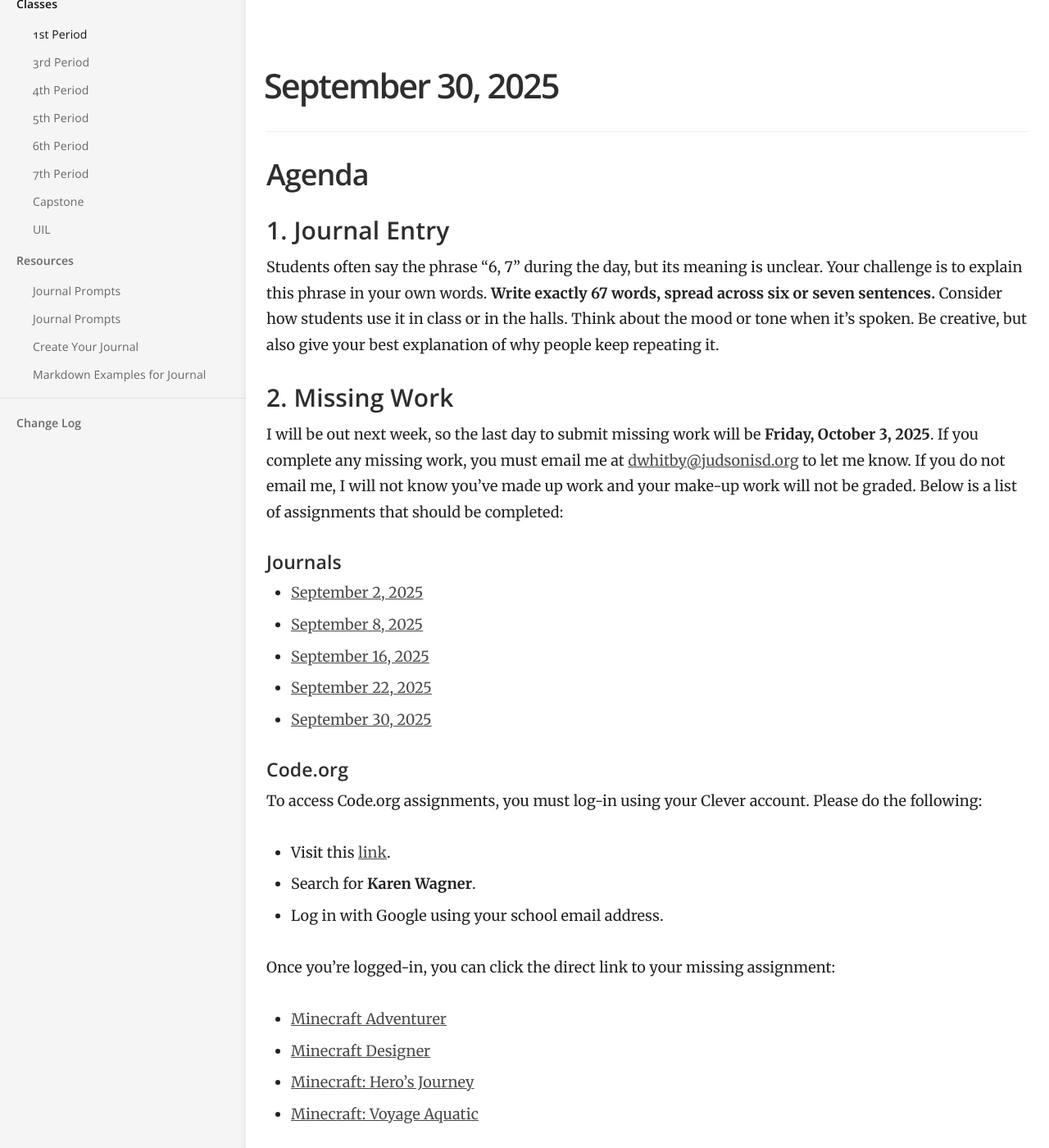
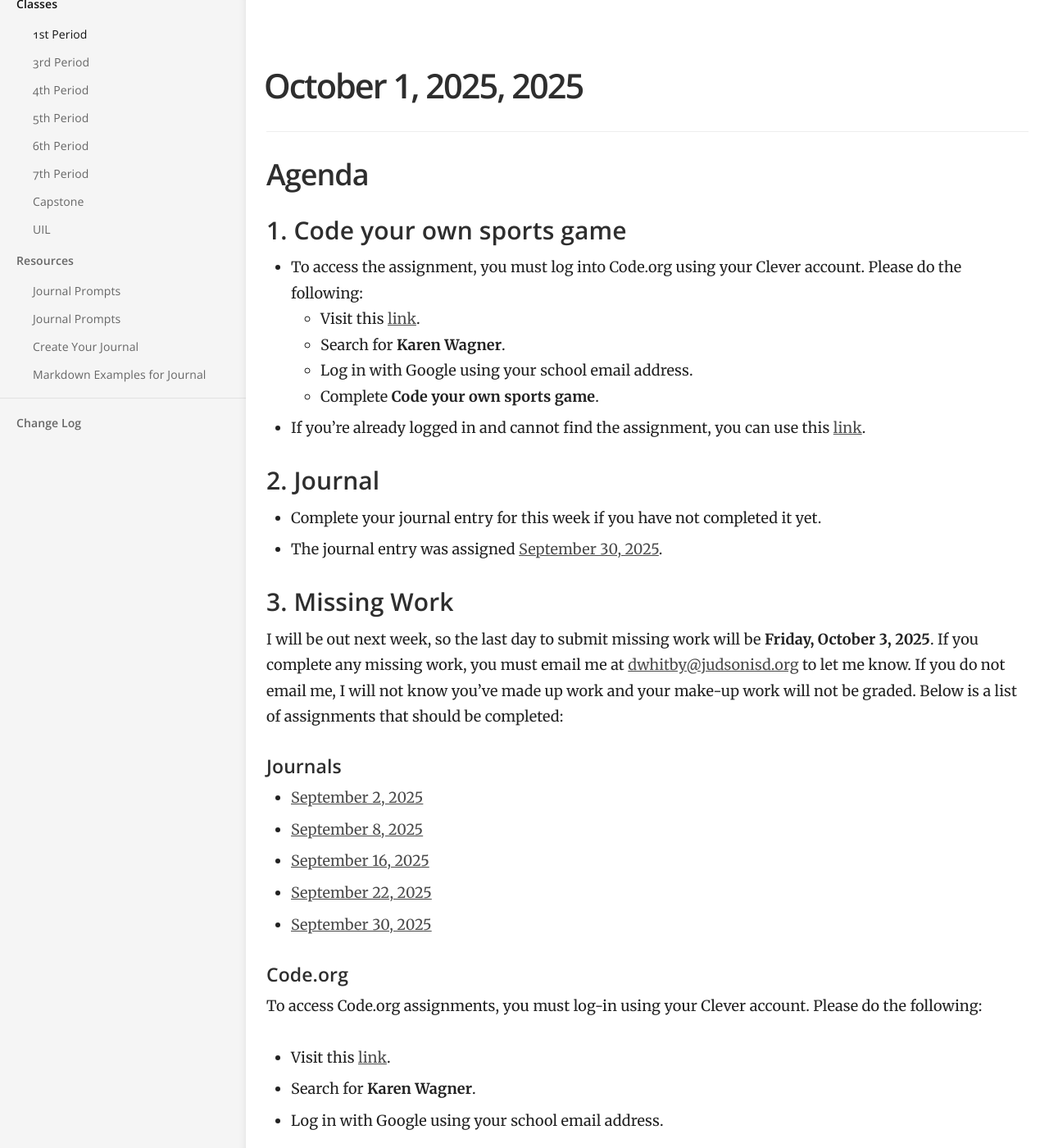
Before and after one commit to mswhitby/classroom, a Jekyll site: the page built from _docs/classes/1st.md, in a window 1280 px wide and 1400 px high, scrolled down 195 px. Shown: the whole window at 82% size. Built offline with Jekyll 4.4.1, drawn with Linux system fonts in a browser that asks for light colours; some of the changed text lies outside the part shown.

Commit message:
Updated lesson

```diff
--- a/_docs/classes/1st.md
+++ b/_docs/classes/1st.md
@@ -4,6 +4,54 @@ subtitle: Fundamentals of Computer Science
 category: Classes
 order: 1
 ---
+
+# October 1, 2025, 2025
+
+## Agenda
+
+### 1. Code your own sports game
+
+- To access the assignment, you must log into Code.org using your Clever account. Please do the following:
+    - Visit this [link](https://clever.com/oauth/district-picker?client_id=2f27405716644a951b23&redirect_uri=https%3A%2F%2Fstudio.code.org%2Fusers%2Fauth%2Fclever%2Fcallback&response_type=code&state=ede33ff61289cf32708a0f54079cdd23e31d0b0a02b0e0e8).
+    - Search for **Karen Wagner**.
+    - Log in with Google using your school email address.
+    - Complete **Code your own sports game**.
+
+- If you're already logged in and cannot find the assignment, you can use this [link](https://studio.code.org/courses/sports/units/1).
+
+### 2. Journal
+
+- Complete your journal entry for this week if you have not completed it yet.
+- The journal entry was assigned [September 30, 2025](https://github.com/mswhitby/WHSTechNotes/blob/main/journal.md#september-30-2025).
+
+### 3. Missing Work
+
+I will be out next week, so the last day to submit missing work will be **Friday, October 3, 2025**. If you complete any missing work, you must email me at <dwhitby@judsonisd.org> to let me know. If you do not email me, I will not know you've made up work and your make-up work will not be graded. Below is a list of assignments that should be completed:
+
+#### Journals
+
+- [September 2, 2025](https://github.com/mswhitby/WHSTechNotes/blob/main/journal.md#september-2-2025)
+- [September 8, 2025](https://github.com/mswhitby/WHSTechNotes/blob/main/journal.md#september-8-2025)
+- [September 16, 2025](https://github.com/mswhitby/WHSTechNotes/blob/main/journal.md#september-16-2025)
+- [September 22, 2025](https://github.com/mswhitby/WHSTechNotes/blob/main/journal.md#september-22-2025)
+- [September 30, 2025](https://github.com/mswhitby/WHSTechNotes/blob/main/journal.md#september-30-2025)
+
+#### Code.org
+
+To access Code.org assignments, you must log-in using your Clever account. Please do the following:
+
+- Visit this [link](https://clever.com/oauth/district-picker?client_id=2f27405716644a951b23&redirect_uri=https%3A%2F%2Fstudio.code.org%2Fusers%2Fauth%2Fclever%2Fcallback&response_type=code&state=ede33ff61289cf32708a0f54079cdd23e31d0b0a02b0e0e8).
+- Search for **Karen Wagner**.
+- Log in with Google using your school email address.
+
+Once you're logged-in, you can click the direct link to your missing assignment:
+
+- [Minecraft Adventurer](https://studio.code.org/courses/mc/units/1/lessons/1/levels/1)
+- [Minecraft Designer](https://studio.code.org/courses/minecraft/units/1/lessons/1/levels/1)
+- [Minecraft: Hero's Journey](https://studio.code.org/courses/hero/units/1)
+- [Minecraft: Voyage Aquatic](https://studio.code.org/courses/aquatic)
+
+----
 
 # September 30, 2025
 
```
